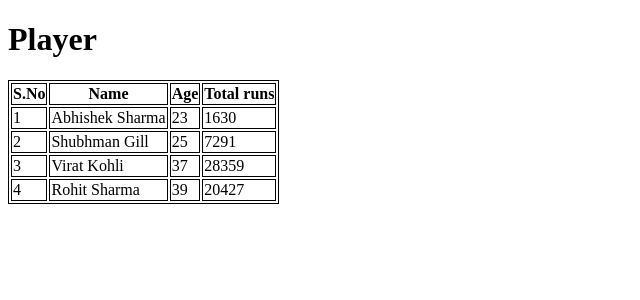
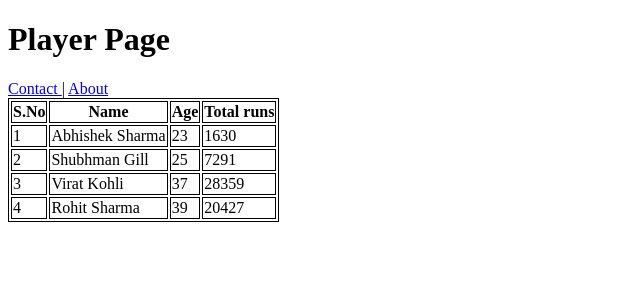
Before and after one commit to Atharva9988/core, a Django app: page / in a window 1280 px wide. Shown: the top 300 px of the page, without its empty margins (0-640 px from the left). Run offline with Django 5.2, Linux system fonts and the light colour scheme.

Commit message:
"26/09/2026"

```diff
--- a/core/urls.py
+++ b/core/urls.py
@@ -21,6 +21,8 @@
 
 urlpatterns = [
     path('', home, name="home"),
+    path('contact/', contact, name="contact"),
+    path('about/', about, name="about"),
 
     path('livingroom/', livingroom, name="livingroom"),
 
--- /dev/null
+++ b/home/templates/base.html
@@ -0,0 +1,20 @@
+<!DOCTYPE html>
+<html lang="en">
+<head>
+    <meta charset="UTF-8">
+    <meta name="viewport" content="width=device-width, initial-scale=1.0">
+    <title>{{page}}</title>
+    <style>
+        table, th,td{
+            border: 1px solid black;
+        }
+    </style>
+</head>
+<body>
+
+    {% block start %}
+
+    {% endblock %}
+
+</body>
+</html>
--- a/home/templates/home/index.html
+++ b/home/templates/home/index.html
@@ -1,17 +1,16 @@
-<!DOCTYPE html>
-<html lang="en">
-<head>
-    <meta charset="UTF-8">
-    <meta name="viewport" content="width=device-width, initial-scale=1.0">
-    <title>My Portfolio</title>
-    <style>
-        table, th,td{
-            border: 1px solid black;
-        }
-    </style>
-</head>
-<body>
-    <h1>Player</h1>
+{% extends "base.html" %}
+{% block start %}
+
+
+    <h1>Player Page</h1>
+
+    <a href="/contact/">
+        Contact
+    </a>
+    |
+    <a href="/about/">
+        About
+    </a>
     <!-- {{players}} -->
 
     <table>
@@ -71,5 +70,8 @@
     <hr />
     <p>Backend<sup>2</sup> + Agentic AI<sub>logic</sub> × Clean Code = Scalable Systems</p>
     <p>(FastAPI + Django)<sup>2</sup> + Agentic AI<sub>reasoning</sub> × Clean Architecture = Production-Ready Systems</p> -->
-</body>
-</html>
+
+
+
+
+{% endblock %}
--- a/home/views.py
+++ b/home/views.py
@@ -16,8 +16,15 @@
     for player in players:
         print(player)
 
-    return render(request, "home/index.html" , context={'players': players})
+    return render(request, "home/index.html" , context={'page':'Django Practice','players': players})
 
+def about(request):
+    context = {'page' : 'About'}
+    return render(request, "home/about.html", context)
+
+def contact(request):
+    context = {'page' : 'Contact'}
+    return render(request, "home/contact.html", context)
 
 def livingroom(request):
     print("*" * 10)
```
Also changed, not shown: home/templates/home/about.html (added, +16 -0 lines), home/templates/home/contact.html (added, +15 -0 lines).
